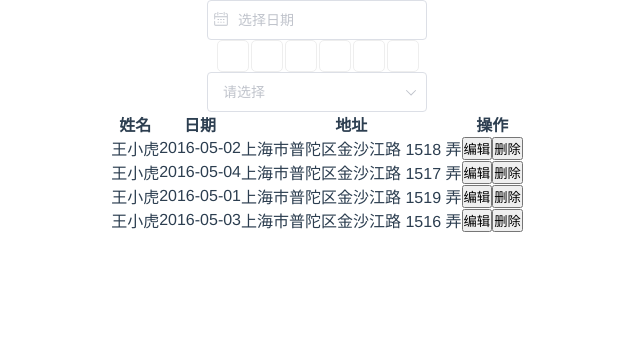
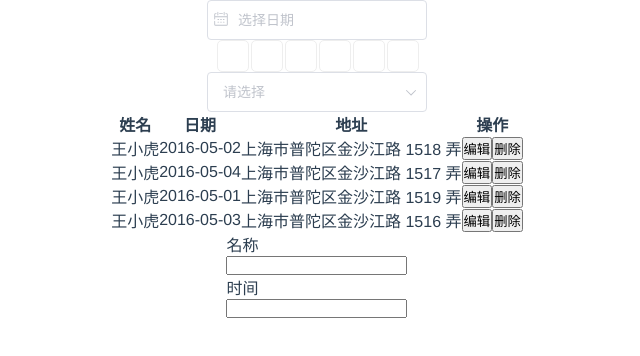
Before and after one commit to li-hong-fu/my-component-library, a Vue app: page / in a window 1280 px wide. Shown: the top 356 px of the page, without its empty margins (323-963 px from the left). Built offline with nearby package versions, Linux system fonts and the light colour scheme.

Commit message:
feat: 一个简易版的input和form公共组件

```diff
--- a/package.json
+++ b/package.json
@@ -8,6 +8,7 @@
         "lint": "vue-cli-service lint"
     },
     "dependencies": {
+        "async-validator": "^4.2.5",
         "core-js": "^3.6.5",
         "vue": "^2.6.11"
     },
--- a/src/App.vue
+++ b/src/App.vue
@@ -4,7 +4,7 @@
         <my-verify-input v-model="verifyInput"></my-verify-input>
         <my-cascader v-model="cascader" :options="options"></my-cascader>
 
-        <my-table :data="tableData" style="width: 100%">
+        <my-table :data="tableData">
             <my-table-column prop="name" label="姓名"></my-table-column>
             <my-table-column prop="date" label="日期"></my-table-column>
             <my-table-column prop="address" label="地址"></my-table-column>
@@ -15,6 +15,15 @@
                 </template>
             </my-table-column>
         </my-table>
+
+        <my-form ref="form" :model="form" :rules="rules">
+            <my-form-item label="名称" prop="name">
+                <my-input v-model="form.name"></my-input>
+            </my-form-item>
+            <my-form-item label="时间" prop="date">
+                <my-input v-model="form.date"></my-input>
+            </my-form-item>
+        </my-form>
     </div>
 </template>
 
@@ -127,7 +136,19 @@ export default {
                     name: '王小虎',
                     address: '上海市普陀区金沙江路 1516 弄'
                 }
-            ]
+            ],
+
+            form: {
+                name: '',
+                date: ''
+            },
+            rules: {
+                name: [
+                    { required: true, message: '请输入活动名称', trigger: 'blur' },
+                    { min: 3, max: 5, message: '长度在 3 到 5 个字符', trigger: 'blur' }
+                ],
+                date: [{ type: 'date', required: true, message: '请选择日期', trigger: 'change' }]
+            }
         };
     },
     watch: {
--- /dev/null
+++ b/src/components/form-item/index.js
@@ -0,0 +1,7 @@
+import MyFormItem from '../form/src/form-item.vue';
+
+MyFormItem.install = function install(Vue) {
+    Vue.component(MyFormItem.name, MyFormItem);
+};
+
+export default MyFormItem;
--- /dev/null
+++ b/src/components/form/index.js
@@ -0,0 +1,7 @@
+import MyForm from './src/form.vue';
+
+MyForm.install = function install(Vue) {
+    Vue.component(MyForm.name, MyForm);
+};
+
+export default MyForm;
--- /dev/null
+++ b/src/components/form/src/form-item.vue
@@ -0,0 +1,52 @@
+<template>
+    <div class="hf-form-item">
+        <label v-if="label">{{ label }}</label>
+        <!-- input插槽 -->
+        <slot></slot>
+
+        <!-- 校验错误信息 -->
+        <p v-if="errorMsg">{{ errorMsg }}</p>
+    </div>
+</template>
+
+<script>
+import schema from 'async-validator';
+export default {
+    name: 'MyFormItem',
+    inject: ['form'],
+    props: {
+        label: {
+            type: String,
+            default: ''
+        },
+        prop: {
+            type: String,
+            default: ''
+        }
+    },
+    data() {
+        return {
+            errorMsg: ''
+        };
+    },
+    mounted() {
+        this.$on('validate', () => this.validate());
+    },
+    methods: {
+        validate() {
+            const value = this.form.model[this.prop];
+            const rule = this.form.rules[this.prop];
+
+            let validator = new schema({ [this.prop]: rule });
+
+            return validator.validate({ [this.prop]: value }, (errors, fields) => {
+                if (errors) {
+                    this.errorMsg = errors[0].message;
+                } else {
+                    this.errorMsg = '';
+                }
+            });
+        }
+    }
+};
+</script>
--- /dev/null
+++ b/src/components/form/src/form.vue
@@ -0,0 +1,39 @@
+<template>
+    <div class="hf-form">
+        <slot></slot>
+    </div>
+</template>
+
+<script>
+export default {
+    name: 'MyForm',
+    props: {
+        model: {
+            type: Object,
+            required: true,
+            default: () => {}
+        },
+        rules: {
+            type: Object,
+            default: () => {}
+        }
+    },
+    provide() {
+        return {
+            form: this
+        };
+    },
+    methods: {
+        validate(cd) {
+            let tasks = this.$children.filter((item) => item.prop).map((item) => item.validate());
+            Promise.all(tasks)
+                .then(function () {
+                    cd(true);
+                })
+                .catch(function () {
+                    cd(false);
+                });
+        }
+    }
+};
+</script>
--- a/src/components/index.js
+++ b/src/components/index.js
@@ -3,10 +3,13 @@ import VerifyInput from "./verify-input/index.js";
 import Cascader from './cascader/index.js';
 import Table from './table/index.js';
 import TableColumn from './table-column/index';
+import Input from './input/index.js';
+import Form from './form/index.js';
+import FormItem from './form-item/index.js';
 
 const components = [
     DatePicker, VerifyInput, Cascader,
-    Table, TableColumn
+    Table, TableColumn, Form, FormItem, Input
 ];
 
 const install = function (Vue) {
@@ -21,5 +24,8 @@ export default {
     VerifyInput,
     Cascader,
     Table,
-    TableColumn
+    TableColumn,
+    Form,
+    FormItem,
+    Input
 };
--- /dev/null
+++ b/src/components/input/index.js
@@ -0,0 +1,7 @@
+import MyInput from './src/input.vue';
+
+MyInput.install = function install(Vue) {
+    Vue.component(MyInput.name, MyInput);
+};
+
+export default MyInput;
--- /dev/null
+++ b/src/components/input/src/input.vue
@@ -0,0 +1,29 @@
+<template>
+    <div class="hf-input">
+        <template>
+            <input
+                type="text"
+                class="hf-input_inner"
+                v-bind="$attrs"
+                :value="value"
+                @input="inputHandler"
+            />
+        </template>
+    </div>
+</template>
+
+<script>
+export default {
+    name: 'MyInput',
+    props: {
+        value: [String, Number]
+    },
+    methods: {
+        inputHandler(e) {
+            this.$emit('input', e.target.value);
+            // 通知校验
+            this.$parent.$emit('validate');
+        }
+    }
+};
+</script>
--- a/src/components/table/src/table.vue
+++ b/src/components/table/src/table.vue
@@ -14,7 +14,7 @@ export default {
     },
     render() {
         return (
-            <div>
+            <div class="hf-table">
                 {/* my-table-column默认插槽的内容，默认隐藏掉不显示 */}
                 <div style={{ display: 'none' }}>{this.$slots.default}</div>
                 <table cellspacing="0" cellpadding="0">
```
Also changed, not shown: 1 other file (tests, documents, lock files or other folders).
